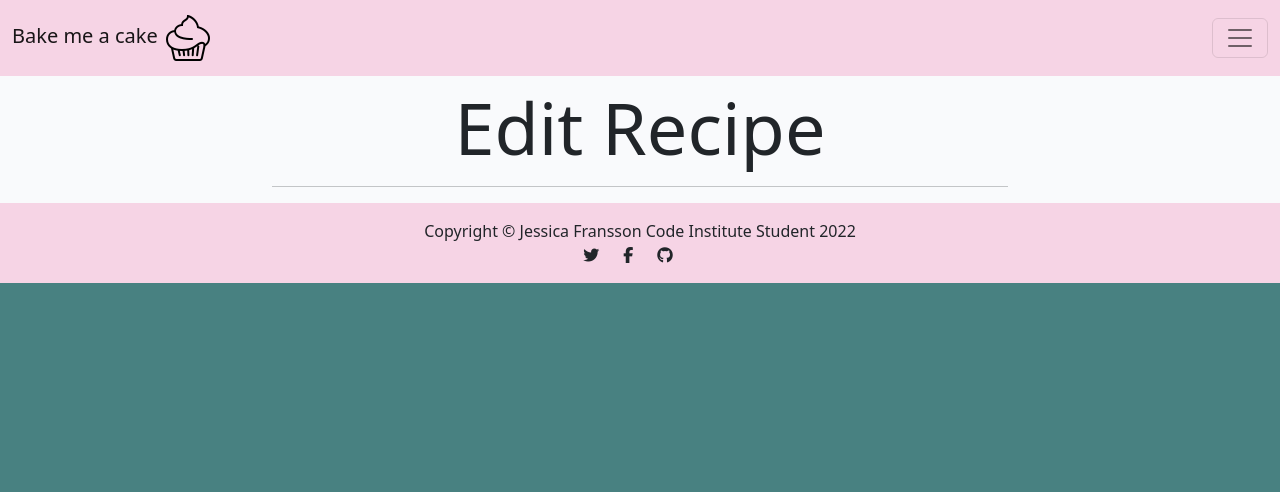
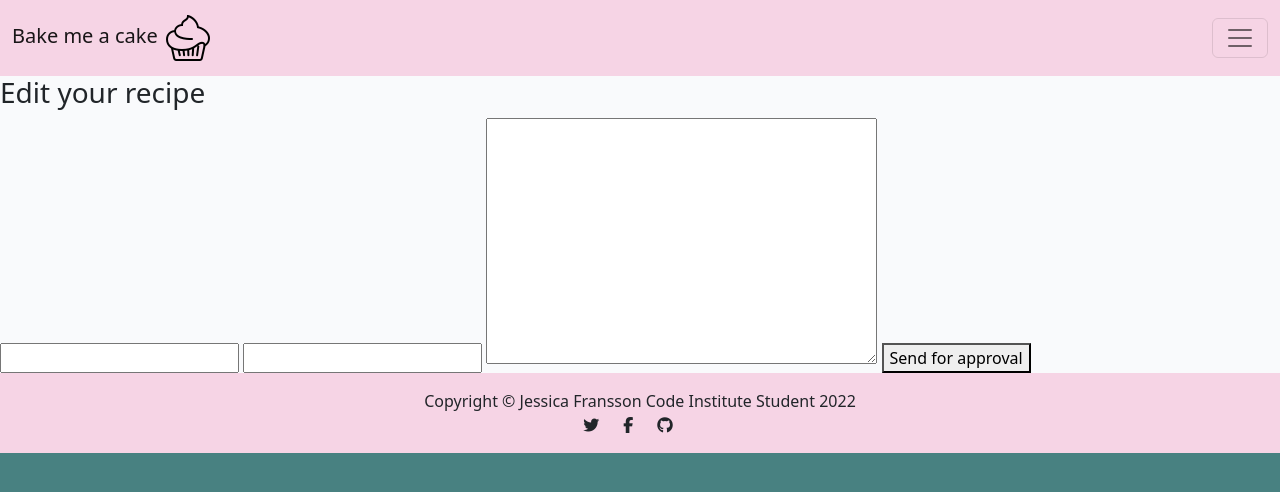
Before and after one commit to jessicafransson/bake-me-a-cake, a Django app: template templates/update_recipe.html in a window 1280 px wide. Shown: the top 492 px of the page. Run offline with Django 3.2, Linux system fonts and the light colour scheme; the template is opened without the code that fills it: values that come from a table or form of the project are taken from there, others are empty; some libraries are stand-ins or nearby versions; some web fonts are replaced.

Commit message:
updatews to views file

```diff
--- a/recipe/views.py
+++ b/recipe/views.py
@@ -112,6 +112,10 @@ class UpdateRecipe(UpdateView):
         "content",
     ]
 
+    def form_valid(self, form):
+        form.instance.author = self.request.user
+        return super().form_valid(form)
+
 
 class DeleteRecipe(LoginRequiredMixin, DeleteView):
     """delete the post for the user here"""
--- a/templates/update_recipe.html
+++ b/templates/update_recipe.html
@@ -1,27 +1,14 @@
 {% extends "base.html" %}
-
+{% load static %}
 {% block content %}
 
-{% load cloudinary %}
 
-<!-- Check to se if the logged in user is the creater of the recipe trying to edit -->
-
-<div class="container">
-    <div class="row">
-        <div class="col-8 offset-2">
-            <h3 class="display-2 text-center mt-2">Edit Recipe</h3>
-            <hr>
-        </div>
-    </div>
-</div>
-{% if user.is_authenticated %}
-<form method="post">
+<form method="POST">
+    <h3>Edit your recipe</h3>
     {% csrf_token %}
-    {{ form.as_p | striptags }}
-    <input type="submit" value="save" type="submit">
+    {% for field in form %}
+        {{ field | safe }}
+    {% endfor %}
+    <button style='margin-top:10px;' type="submit">Send for approval</button>
 </form>
-{% endif %}
-
-<!-- If user isnt authenticated to make changes -->
-
 {% endblock %}
```
